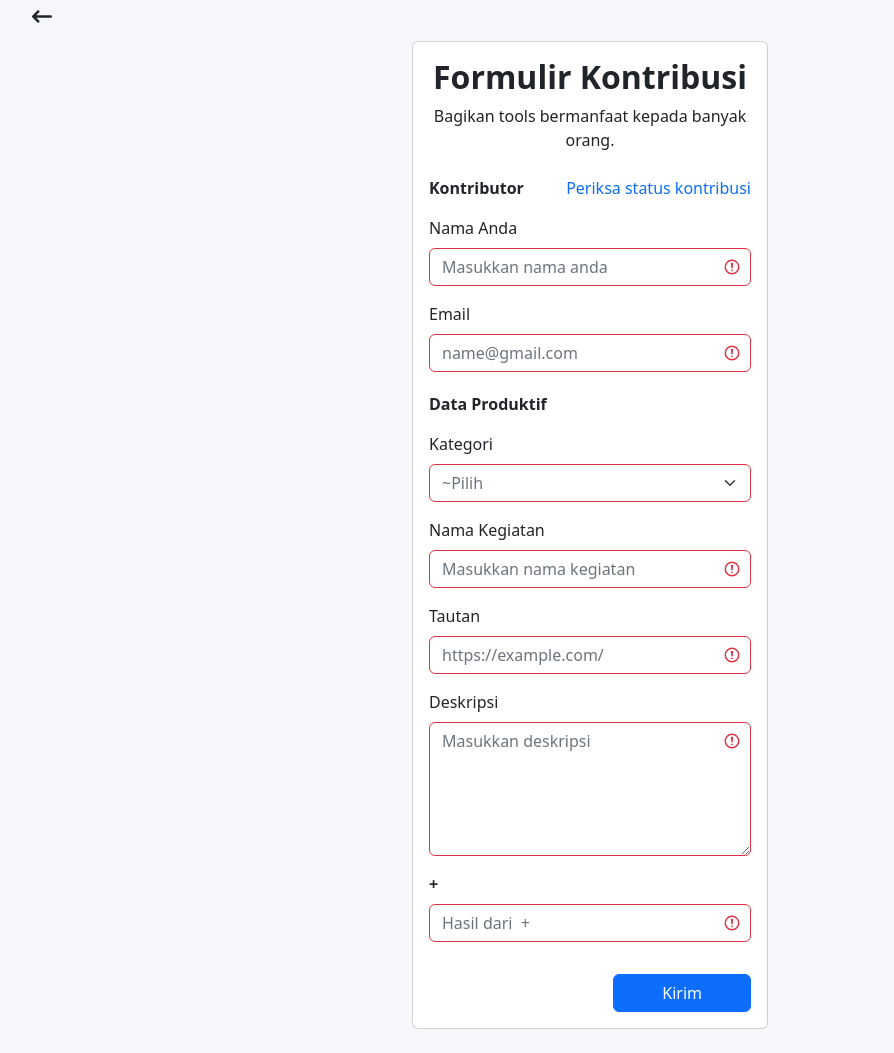
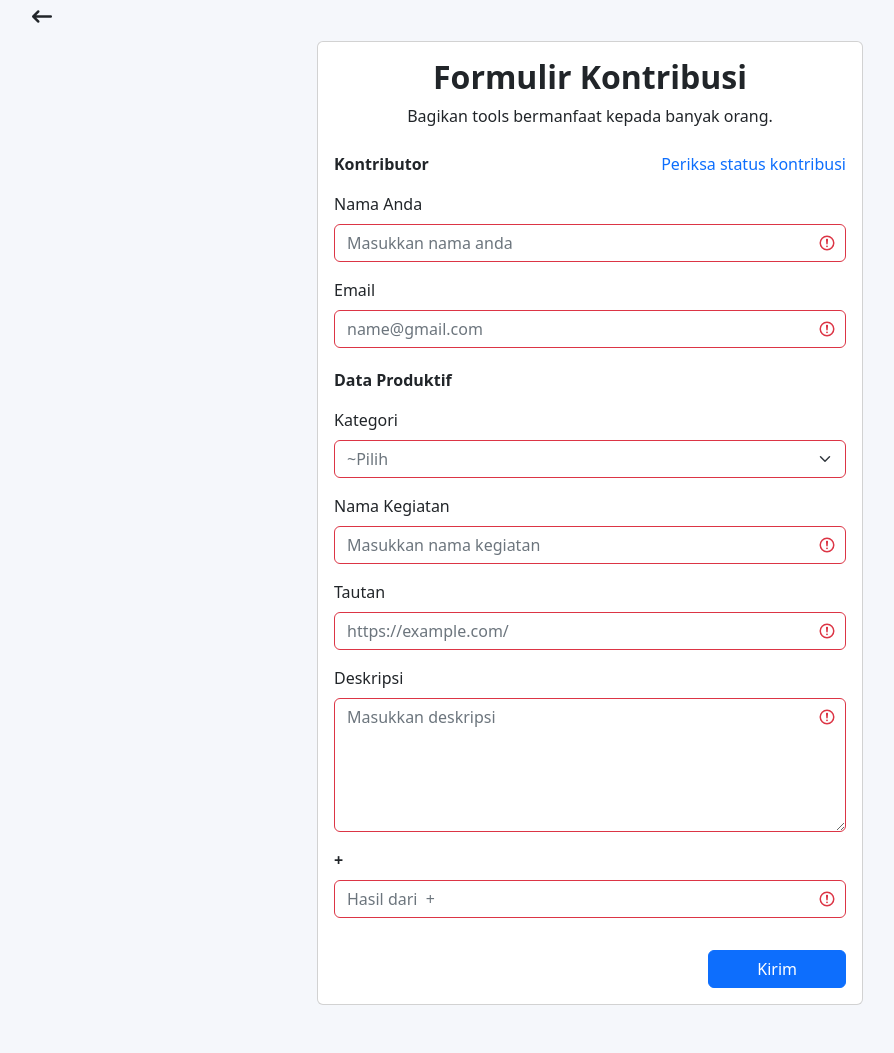
Before and after one commit to fatwaaulia/sib-dicoding-boostive, a CodeIgniter 4 app: template app/Views/landingpage/formulir_kontribusi.php in a window 1280 px wide. Shown: the whole page, without its empty margins (50-944 px from the left). After the commit the page ends 1005 px from the top, so only its background shows below. Run offline with PHP 8.4 and a stand-in for CodeIgniter, Linux system fonts and the light colour scheme; the template is opened without the code that fills it, so the values that code supplies are empty; some libraries are stand-ins or nearby versions.

Commit message:
formulir full width ketika di tablet

```diff
--- a/app/Views/landingpage/formulir_kontribusi.php
+++ b/app/Views/landingpage/formulir_kontribusi.php
@@ -45,7 +45,7 @@
 </div>
 <div class="container py-4">
     <div class="row">
-        <div class="offset-xxl-3 col-xxl-6 offset-lg-4 col-lg-4 offset-md-3 col-md-6">
+        <div class="offset-xxl-3 col-xxl-6 offset-lg-3 col-lg-6">
             <div class="card">
                 <div class="card-body">
                     <div class="text-center">
```
